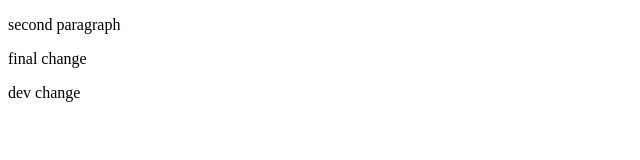
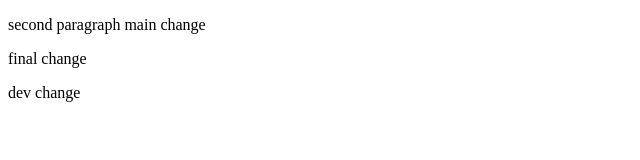
Before and after one commit to jmsherry/sp-first-repo, a plain HTML site: page index.html in a window 1280 px wide. Shown: the whole page, without its empty margins (0-640 px from the left). Drawn offline with Linux system fonts and the light colour scheme.

Commit message:
main change 2

```diff
--- a/index.html
+++ b/index.html
@@ -6,7 +6,7 @@
   <title>Document</title>
 </head>
 <body>
-  <p>second paragraph</p>
+  <p>second paragraph main change</p>
   <p>final change</p>
   <p>dev change</p>
 </body>
```
